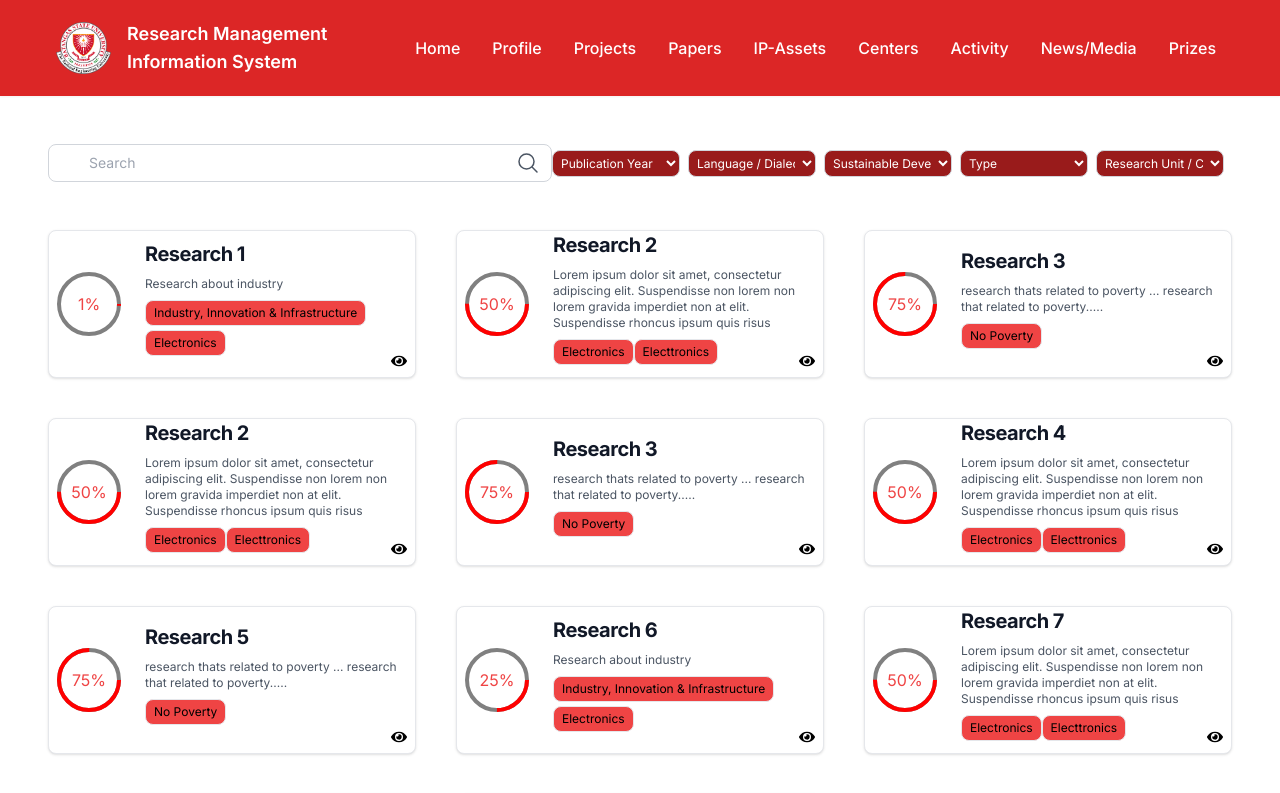
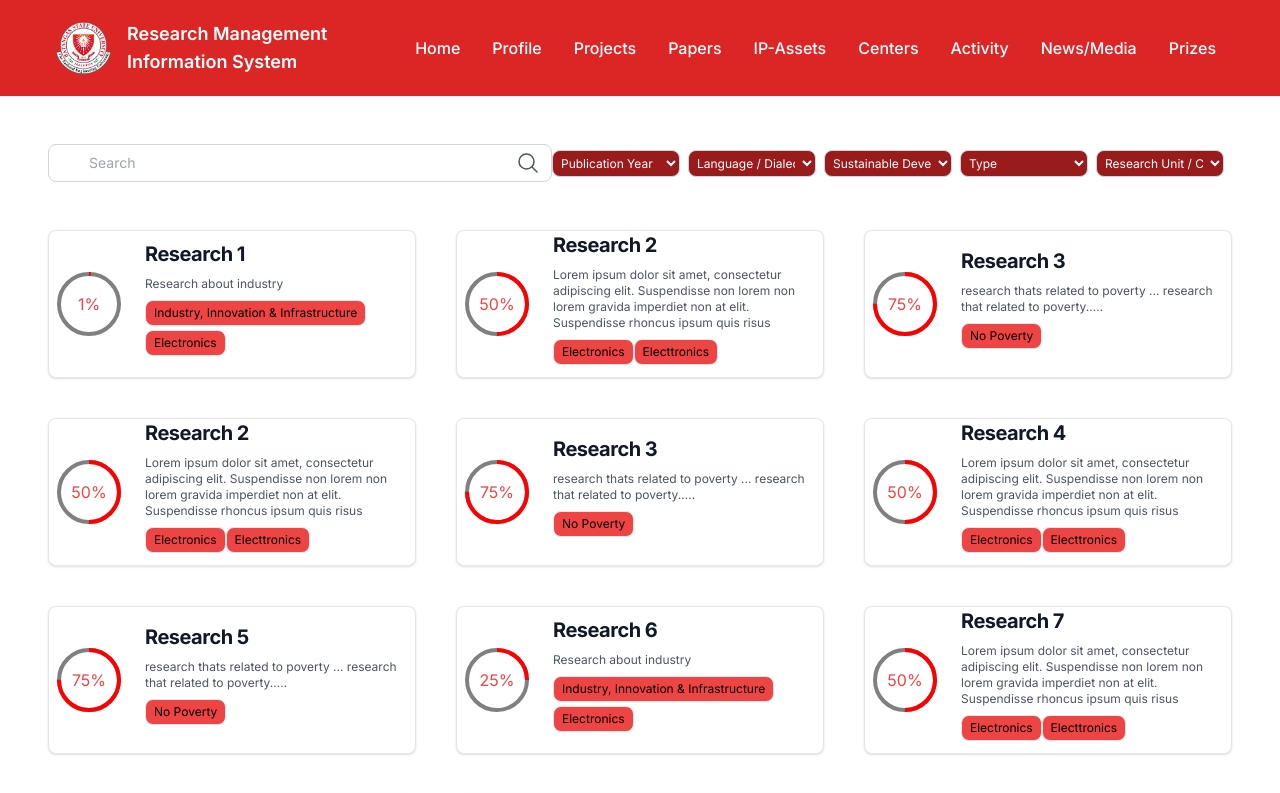
Before and after one commit to jericho-millena/PublicD, a Next.js app: page /pages/papers in a window 1280 px wide. Shown: the top 793 px of the page. Built offline with nearby package versions, Linux system fonts and the light colour scheme.

Commit message:
Refactor Card2 component and replace with PaperP component & adjust stylings

```diff
--- a/src/app/components/Card2.js
+++ b/src/app/components/paperP.js
@@ -1,54 +1,35 @@
 import React from "react";
-import { Link } from "react-router-dom";
-import { FaEye } from "react-icons/fa";
 
 const Card2 = ({ user }) => {
-  // Determine the color based on progress
-  const progressBarColor = user.progress >= 50 ? "bg-red-500" : "bg-gray-200";
-
-  // Adjust the radius to change the size of the progress circle bar
-  const radius = 30; // Adjust the radius to change the size of the circle
-
-  // Calculate the circumference of the circle
+  const radius = 30;
   const circumference = 2 * Math.PI * radius;
-
-  // Calculate the strokeDasharray based on progress percentage
   const progressLength = (user.progress / 100) * circumference;
   const remainingLength = circumference - progressLength;
 
-  // Calculate the strokeDashoffset to start filling from the top
-  const strokeDashoffset = circumference - progressLength;
-
   return (
-    <a href='/pages/papers/papers2' className="flex flex-col items-center bg-white border border-gray-200 rounded-lg shadow md:flex-row md:max-w-xl h-95 hover:bg-gray-100 dark:border-gray-700 dark:bg-gray-800 dark:hover:bg-gray-700 relative">
-      {/* Progress Circle Bar on Left */}
+    <a href='/pages/papers/papers2' className="flex flex-col items-center bg-white border border-gray-200 rounded-lg shadow md:flex-row md:max-w-xl h-95 hover:bg-gray-100 relative">
       <div className="flex-none mr-4">
         <div className="w-20 h-20 relative">
-          {/* Gray circle */}
+          {/* Background circle */}
           <svg className="absolute" width="100%" height="100%">
             <circle cx="50%" cy="50%" r={radius} fill="none" stroke="gray" strokeWidth="4" />
           </svg>
-          {/* Red progress arc */}
-          <svg className="absolute" width="100%" height="100%" transform={`rotate(90) translate(100%, 0%)`}>
+          {/* Progress arc starting at the top */}
+          <svg className="absolute" width="100%" height="100%" style={{ transform: "rotate(-90deg)" }}>
             <circle cx="50%" cy="50%" r={radius} fill="none" stroke="red" strokeWidth="4"
                     strokeDasharray={`${progressLength} ${remainingLength}`}
                  />
           </svg>
-          {/* Progress text */}
           <span className="absolute top-0 left-0 w-full h-full flex items-center justify-center text-red-500">
             {user.progress}%
           </span>
         </div>
       </div>
 
-      {/* Research Title, Author, Research Info, and SDG Data */}
       <div className="flex-grow">
         <div className="text-left mb-2">
-          {/* Title */}
-          <div className="mb-2 text-xl font-bold tracking-tight text-gray-900 dark:text-white">{user.title}</div>
-          {/* Research Info */}
+          <div className="mb-2 text-xl font-bold tracking-tight text-gray-900">{user.title}</div>
           <p className="text-gray-600 mb-2 text-xs">{user.researchInfo}</p>
-          {/* SDG Data */}
           <div className="sdg-list">
             <ul className="flex flex-wrap">
               {user.sdg.map((goal, index) => (
@@ -58,11 +39,6 @@ const Card2 = ({ user }) => {
           </div>
         </div>
       </div>
-
-      {/* Eye Icon (FaEye) */}
-      <div className="absolute bottom-0 right-0 m-2">
-        <FaEye />
-      </div>
     </a>
   );
 };
--- a/src/app/pages/papers/page.js
+++ b/src/app/pages/papers/page.js
@@ -1,5 +1,5 @@
 import React from 'react';
-import Card2 from '@/app/components/Card2';
+import PaperP from '@/app/components/paperP';
 import { users } from '@/app/Data/data2';
 import { DropDown } from '@/app/components/dropdown';
 
@@ -39,7 +39,7 @@ export default function Papers() {
       <div className="p-4">
         <div className="mt-4 flex justify-center grid grid-cols-1 sm:grid-cols-2 md:grid-cols-3 xl:grid-cols-3 gap-10">
           {users.map((userData) => (
-            <Card2 key={userData.id} user={userData} />
+            <PaperP key={userData.id} user={userData} />
           ))}
         </div>
       </div>
--- a/src/app/pages/projects/page.js
+++ b/src/app/pages/projects/page.js
@@ -1,5 +1,5 @@
 import React from 'react';
-import Card2 from '@/app/components/Card2';
+import PaperP from '@/app/components/paperP';
 import { users } from '@/app/Data/data3';
 import { DropDown } from '@/app/components/dropdown';
 
@@ -39,7 +39,7 @@ export default function Projects() {
       <div className="p-4">
         <div className="mt-4 flex justify-center grid grid-cols-1 sm:grid-cols-2 md:grid-cols-3 xl:grid-cols-3 gap-10">
           {users.map((userData) => (
-            <Card2 key={userData.id} user={userData} />
+            <PaperP key={userData.id} user={userData} />
           ))}
         </div>
       </div>
```
